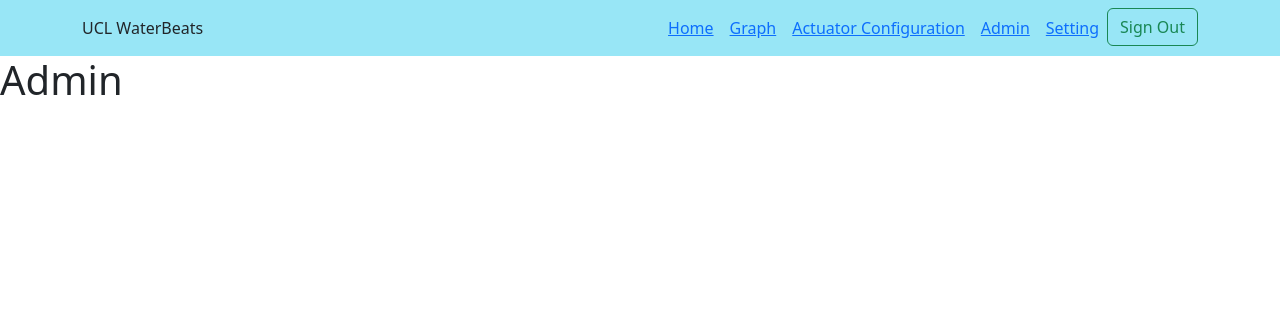
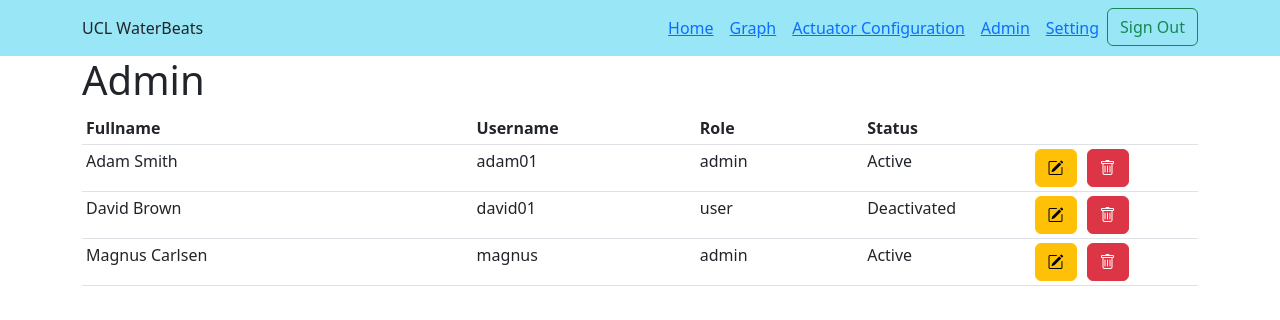
Before and after one commit to diffthanatad/WaterBeats, a Vue app in the folder front-end/: page /admin in a window 1280 px wide. Shown: the top 320 px of the page. Built offline with nearby package versions, Linux system fonts and the light colour scheme; no server answers.

Commit message:
:construction: Working on the admin page.

```diff
--- /dev/null
+++ b/front-end/src/components/Table/UserTableEntry.vue
@@ -0,0 +1,50 @@
+<template>
+    <tr>
+        <td>{{ item.name }}</td>
+        <td>{{ item.username }}</td>
+        <td>{{ item.role }}</td>
+        <td>{{ item.status ? "Active" : "Deactivated" }}</td>
+        <td>
+            <button type="button" class="btn btn-warning" style="margin-right: 10px;" @click.prevent="">
+                <i class="bi bi-pencil-square"></i>
+            </button>
+            <button type="button" class="btn btn-danger" @click.prevent="">
+                <i class="bi bi-trash"></i>
+            </button>
+        </td>
+    </tr>
+</template>
+
+<script>
+
+export default {
+    name: "UserTableEntry",
+    props: {
+        item: Object,
+    },
+    components: {
+    },
+    methods: {
+        //   async cancel() {
+        //     try {
+        //       const ok = await this.$refs.confirmDialogue.show({
+        //         title: 'แก้ไขสถานะคำสั่งซื้อ',
+        //         message: 'คุณต้องการจะยกเลิกสินค้าใช่ไหม?',
+        //         okButton: 'ยืนยัน',
+        //       });
+
+        //       if (ok && !this.orderItem.cancel) {
+        //         await cancelOrder(this.orderItem.id)
+        //         this.$emit('clicked', "")
+        //       } else {
+        //         // nothing.
+        //       }
+        //     } catch (error) {
+        //       console.log("error:", error);
+        //     }
+        //   }
+    }
+}
+</script>
+
+<style scoped></style>
--- a/front-end/src/views/AdminView.vue
+++ b/front-end/src/views/AdminView.vue
@@ -1,14 +1,65 @@
 <template>
-  <div class="admin">
+  <div class="admin container">
     <h1>Admin</h1>
+    <table id="orderDetail" class="table table-hover table-sm">
+      <thead>
+        <tr>
+          <th style="width:35%;">Fullname</th>
+          <th style="width:20%;">Username</th>
+          <th style="width:15%;">Role</th>
+          <th style="width:15%;">Status</th>
+          <th style="width:15%;"></th>
+        </tr>
+      </thead>
+      <transition-group name="list-user" tag="tbody">
+        <UserTableEntry v-for="user in users" :item="user" :key="user.id"></UserTableEntry>
+      </transition-group>
+    </table>
   </div>
 </template>
 
 <script>
+import UserTableEntry from '@/components/Table/UserTableEntry.vue';
 
 export default {
   name: 'AdminView',
   components: {
-  }
+    UserTableEntry,
+  },
+  data() {
+    return {
+      users: [
+        {
+          id: 1,
+          name: "Adam Smith",
+          username: "adam01",
+          role: "admin",
+          status: 1
+        },
+        {
+          id: 2,
+          name: "David Brown",
+          username: "david01",
+          role: "user",
+          status: 0
+        },
+        {
+          id: 3,
+          name: "Magnus Carlsen",
+          username: "magnus",
+          role: "admin",
+          status: 1
+        },
+      ]
+    }
+  },
+  mounted() {
+  },
+  computed: {
+  },
+  methods: {
+  },
+  watch: {
+  },
 }
 </script>
```
